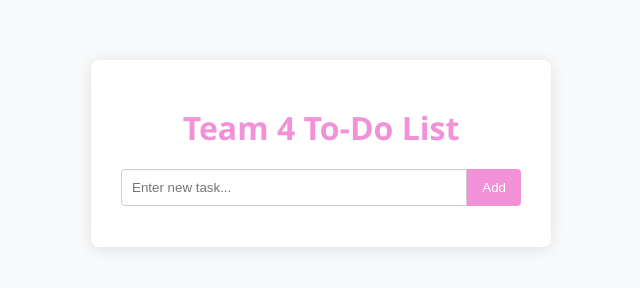
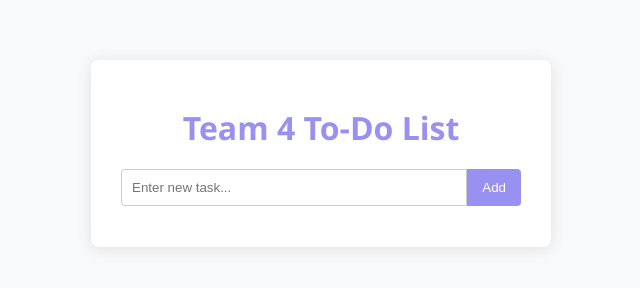
Before and after one commit to 24011183/C270-CA2-Team4, a website: page public/index.html in a window 1280 px wide. Shown: the whole page, without its empty margins (319-959 px from the left). Drawn offline with Linux system fonts and the light colour scheme; no server answers.

Commit message:
change colour to blue

```diff
--- a/public/style.css
+++ b/public/style.css
@@ -20,7 +20,7 @@ body {
 h1 {
   text-align: center;
   margin-bottom: 20px;
-  color: #f291d8;
+  color: #9991f2;
 }
 
 .input-area {
@@ -37,7 +37,7 @@ h1 {
 }
 
 #addBtn {
-  background: #f291d8;
+  background: #9991f2;
   color: white;
   border: none;
   padding: 10px 15px;
@@ -46,7 +46,7 @@ h1 {
 }
 
 #addBtn:hover {
-  background: #f291d8;
+  background: #9991f2;
 }
 
 ul {
@@ -71,7 +71,7 @@ button.action {
   background: none;
   border: none;
   cursor: pointer;
-  color: #f291d8;
+  color: #9991f2;
   font-size: 14px;
 }
 
```
